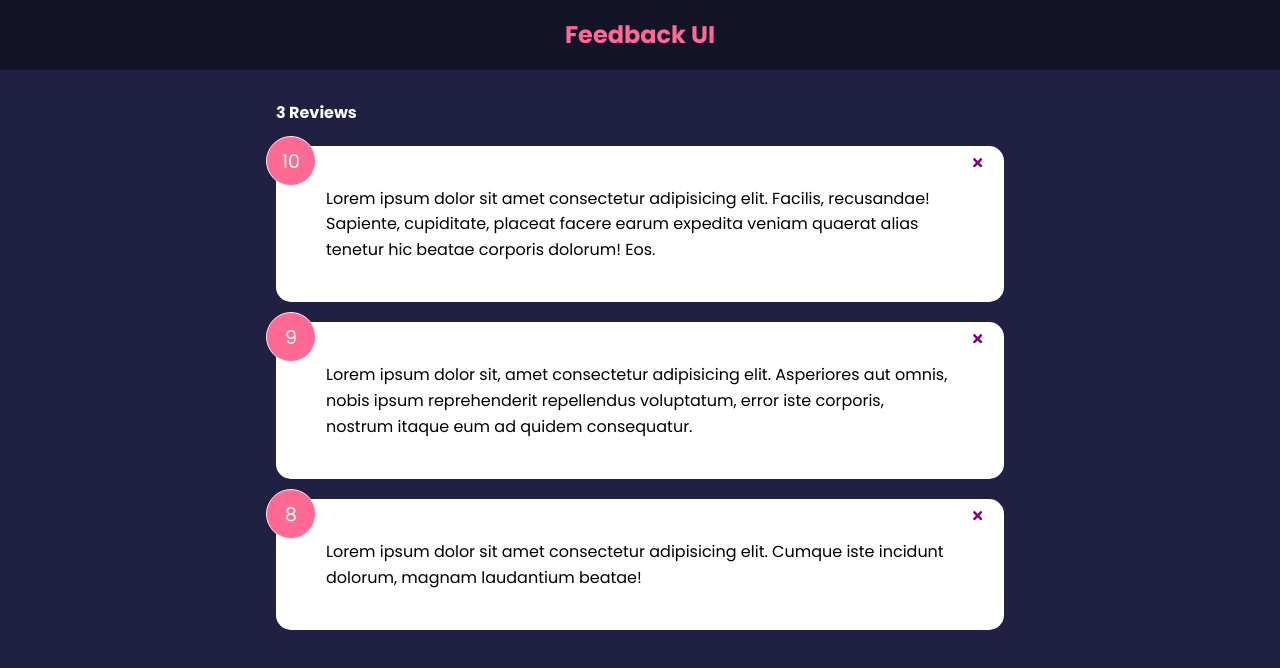
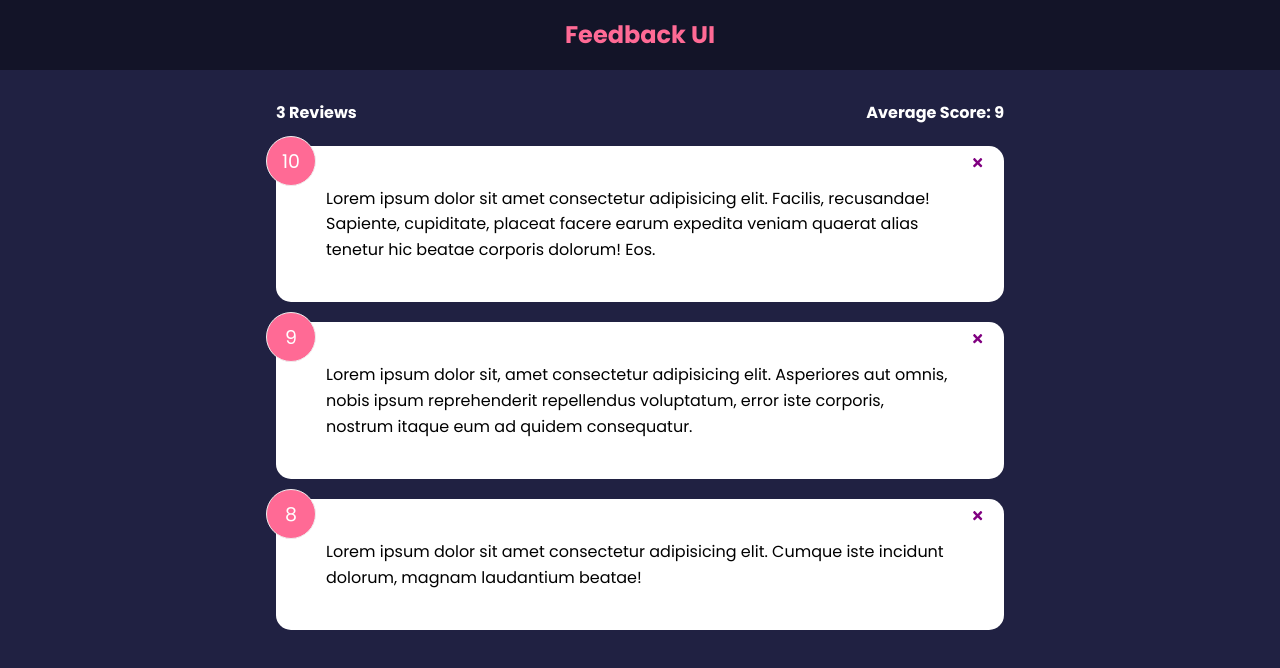
Before and after one commit to sama4549/React-Feedback-App, a React (Create React App) app: page / in a window 1280 px wide. Shown: the top 668 px of the page. Built offline with nearby package versions, Linux system fonts and the light colour scheme.

Commit message:
further small updates

```diff
--- a/src/components/FeedbackStats.jsx
+++ b/src/components/FeedbackStats.jsx
@@ -1,9 +1,23 @@
 import React from 'react';
+import PropTypes from 'prop-types'
 
 function FeedbackStats({ feedback }) {
-  return <div className='feedback-stats'>
+
+  let average = feedback.reduce((acc, cur) => {
+    return acc + cur.rating;
+  }, 0) / feedback.length
+
+  average = average.toFixed(1).replace(/[.,]0$/,'')
+
+  return (<div className='feedback-stats'>
       <h4>{feedback.length} Reviews</h4>
-  </div>;
+      <h4>Average Score: {isNaN(average) ? 0 : average}</h4>
+  </div>
+  )
+}
+
+FeedbackStats.propTypes = {
+  feedback: PropTypes.array.isRequired,
 }
 
 export default FeedbackStats;
```
